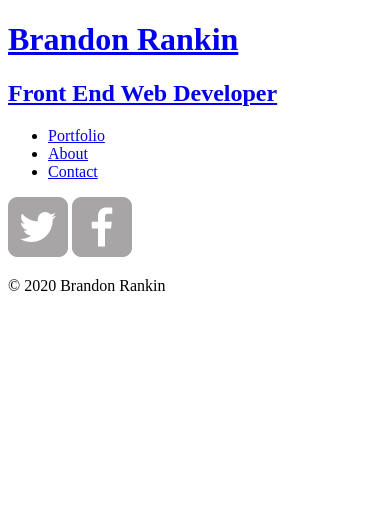
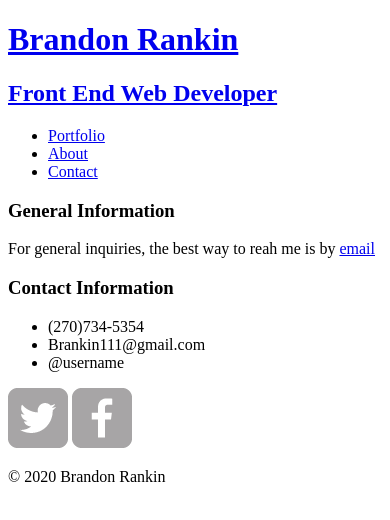
Before and after one commit to Brankin111/Class-Portfolio, a plain HTML site: page contact.html in a window 390 px wide. Drawn offline with Linux system fonts and the light colour scheme.

Commit message:
added phone number to contacts

```diff
--- a/contact.html
+++ b/contact.html
@@ -36,16 +36,22 @@
         <!-- Start of First Column -->
         <section>
             <!-- Title -->
-
+            <h3>General Information</h3>
             <!-- General Information -->
+            <p>For general inquiries, the best way to reah me is by <a href="mailto:brankin111@gmail.com">email</a></p>
         </section>
         <!-- End of First Column -->
 
         <!-- Start of Second Column -->
         <section>
             <!-- Title -->
-
+            <h3>Contact Information</h3>
             <!-- Contact Information -->
+            <ul>
+                <li><a href="tel:2707345354"></a>(270)734-5354</li>
+                <li><a href="mailto:brankin111@gmail.com"></a>Brankin111@gmail.com</li>
+                <li><a href="https://www.facebook.com/brankin3"></a>@username</li>
+            </ul>
         </section>
         <!-- End of Second Column -->
 
```
